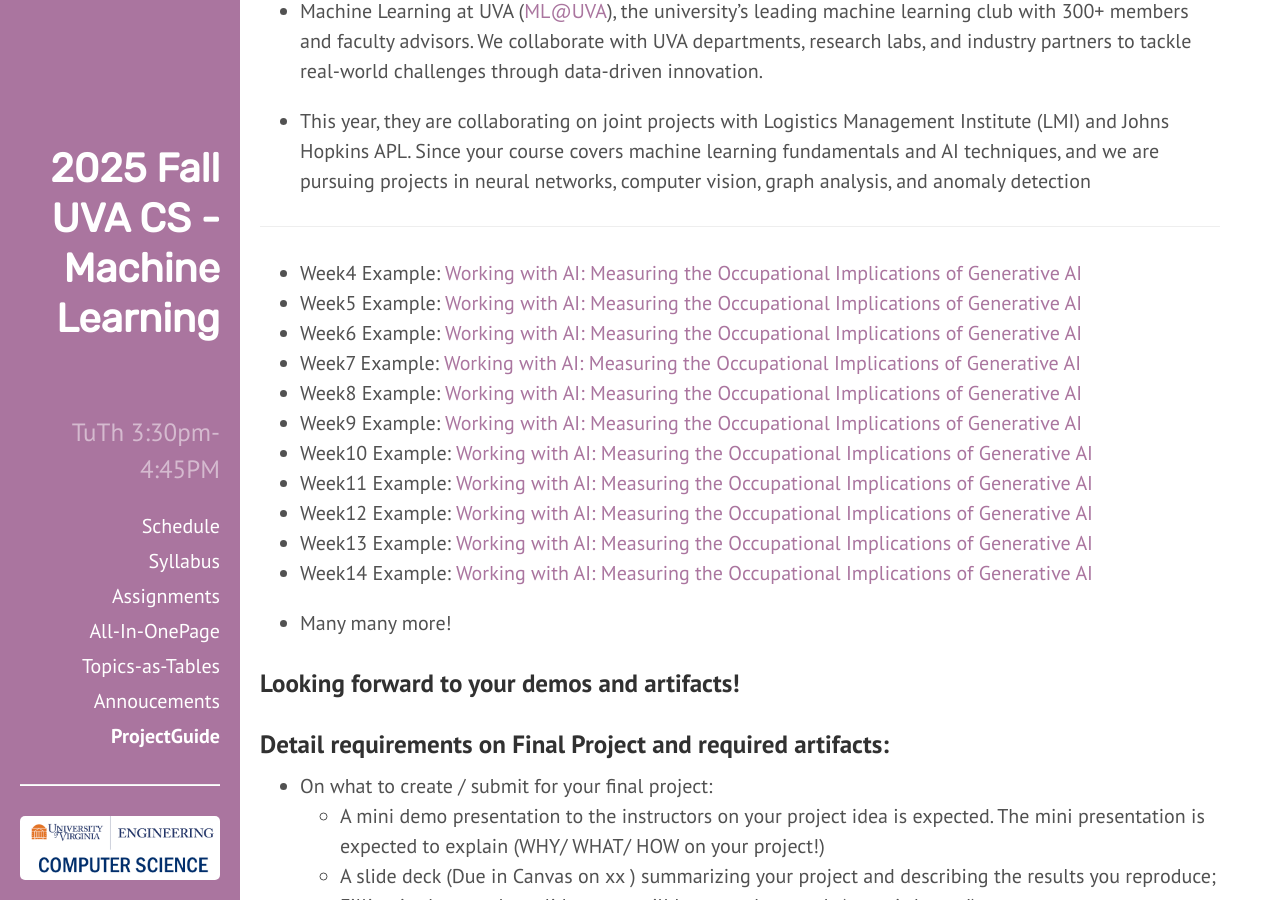
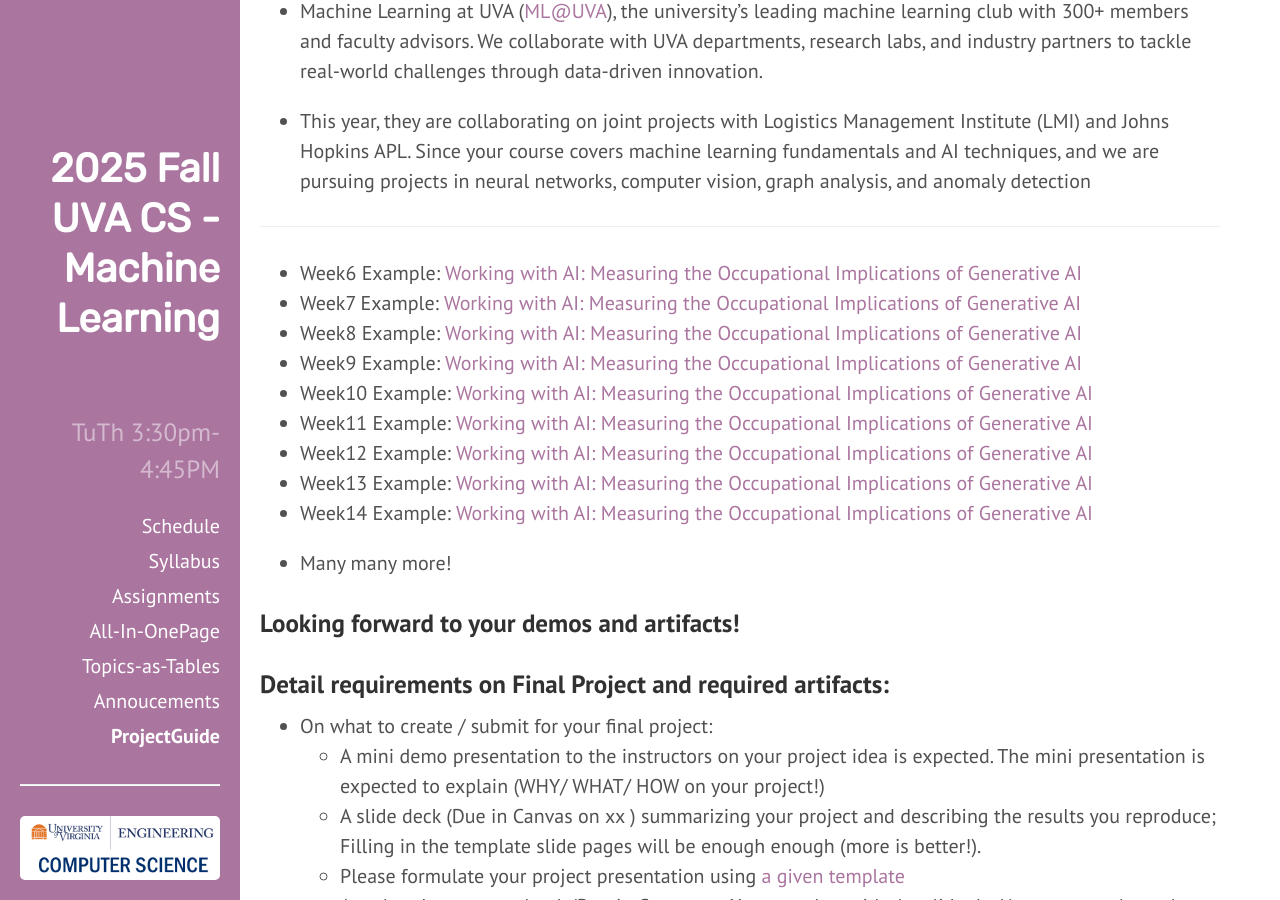
Before and after one commit to qiyanjun/2025Fall-UVA-CS-MachineLearningDeep, a Jekyll site: the page built from z25fProjects.md, in a window 1280 px wide and 900 px high, scrolled down 893 px. Built offline with Jekyll 4.4.1, drawn with Linux system fonts in a browser that asks for light colours.

Commit message:
adding project idea collection date (TBD)

```diff
--- a/index.html
+++ b/index.html
@@ -65,7 +65,7 @@
 
 {% assign Qdates = "|||Q1||Q2|Q3||Q4||Q5||Q6|| Q-7 makeup online | Q8||Q9| | Q10-makeup online|Q11| |Q12||Q13| Q14 | | Q15-makeup| " | split: "|" %}
 
-{% assign HWdates = "|||||||HW1||||HW2||||HW3||||HW4||||HW5||||HProject " | split: "|" %}
+{% assign HWdates = "|||||||HW1||||HW2|Project Idea||HW3||||HW4||||HW5|||||HProject " | split: "|" %}
 
 
 {% for post in sorted %}
--- a/z25fProjects.md
+++ b/z25fProjects.md
@@ -28,8 +28,6 @@
 <hr>
 
 
-- Week4 Example: [Working with AI: Measuring the Occupational Implications of Generative AI](https://arxiv.org/abs/2507.07935)
-- Week5 Example: [Working with AI: Measuring the Occupational Implications of Generative AI](https://arxiv.org/abs/2507.07935)
 - Week6 Example: [Working with AI: Measuring the Occupational Implications of Generative AI](https://arxiv.org/abs/2507.07935)
 - Week7 Example: [Working with AI: Measuring the Occupational Implications of Generative AI](https://arxiv.org/abs/2507.07935)
 - Week8 Example: [Working with AI: Measuring the Occupational Implications of Generative AI](https://arxiv.org/abs/2507.07935)
```
Also changed, not shown: _contents/S2-00Start.md (+1 -1 lines), _contents/S2-L01-probMLE.md (+1 -1 lines).
